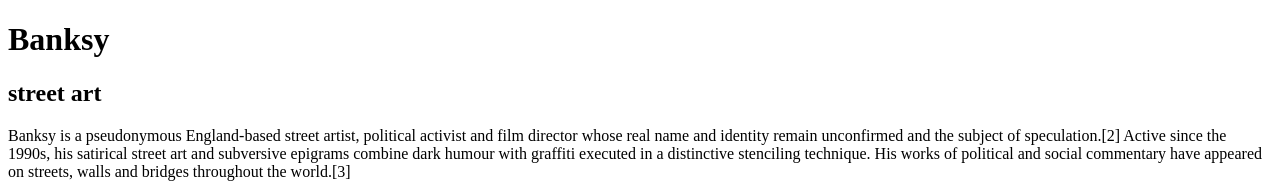
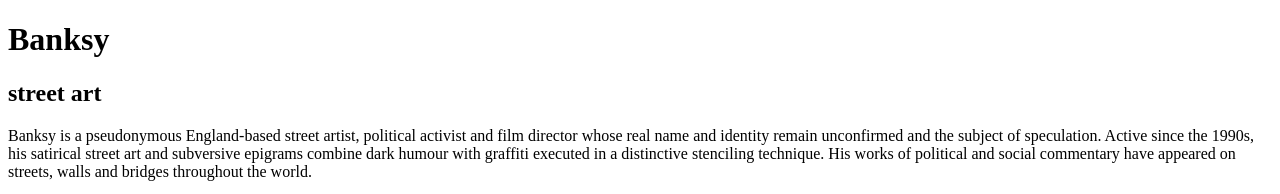
Before and after one commit to JUANMAOV82/AC-CT1, a plain HTML site: page index.html in a window 1280 px wide. Shown: the top 194 px of the page. Drawn offline with Linux system fonts and the light colour scheme; grey boxes are pictures that could not be loaded.

Commit message:
Update index.html

```diff
--- a/index.html
+++ b/index.html
@@ -9,7 +9,8 @@
 <body>
     <h1>Banksy</h1>
     <h2>street art</h2>
-    <p><a href="https://www.artlife.com/10-of-banksys-most-famous-works/"></a>Banksy is a pseudonymous England-based street artist, political activist and film director whose real name and identity remain unconfirmed and the subject of speculation.[2] Active since the 1990s, his satirical street art and subversive epigrams combine dark humour with graffiti executed in a distinctive stenciling technique. His works of political and social commentary have appeared on streets, walls and bridges throughout the world.[3] </p>
+    <p><a href="https://www.artlife.com/10-of-banksys-most-famous-works/"></a>Banksy is a pseudonymous England-based street artist, political activist and film director whose real name and identity remain unconfirmed and the subject of speculation. Active since the 1990s, his satirical street art and subversive epigrams combine dark humour with graffiti executed in a distinctive stenciling technique. His works of political and social commentary have appeared on streets, walls and bridges throughout the world.
+    </p>
     <img src="https://www.artlife.com/wp-content/uploads/2019/02/larger-7-1.jpg">
 
 </body>
```
